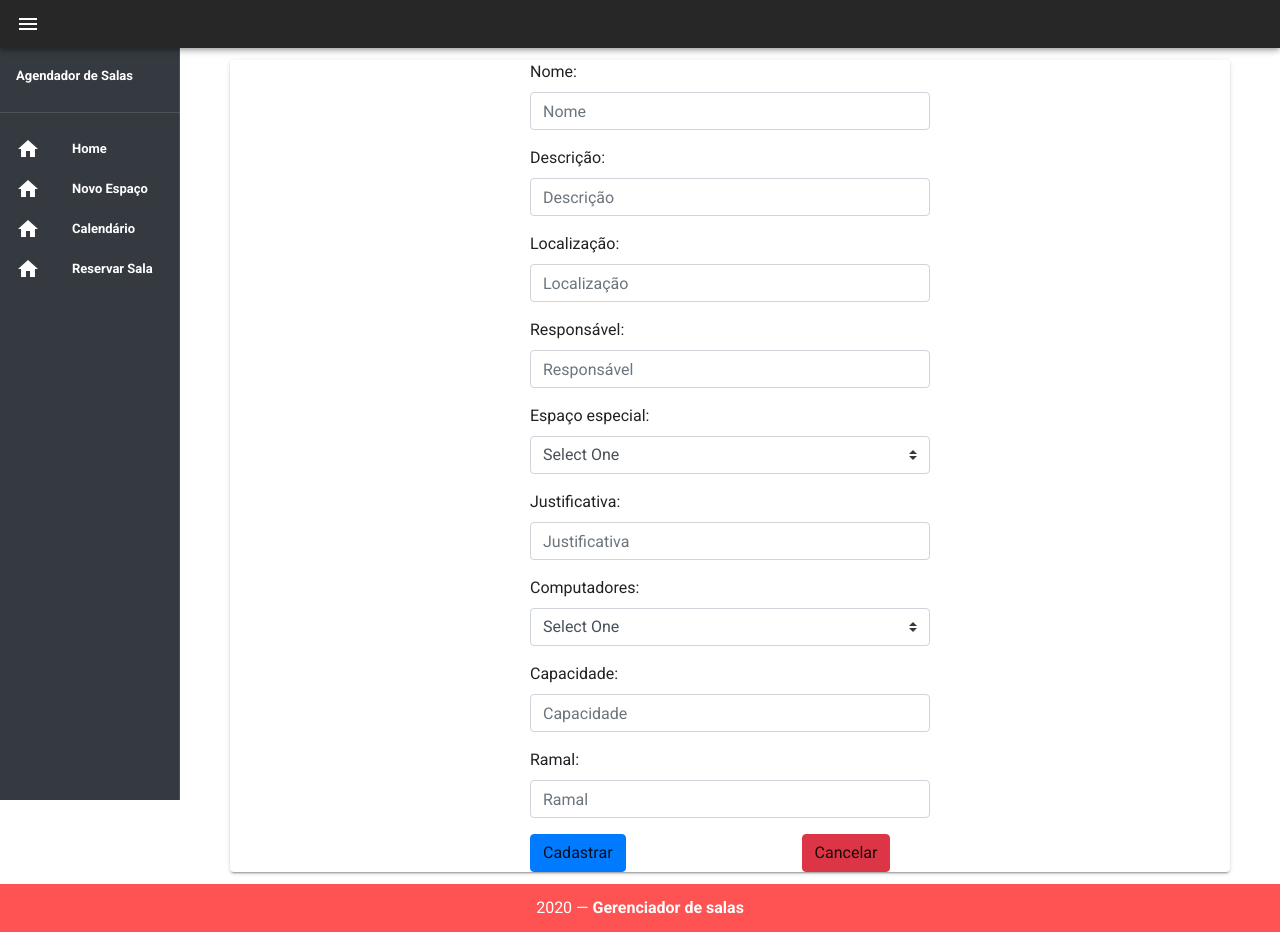
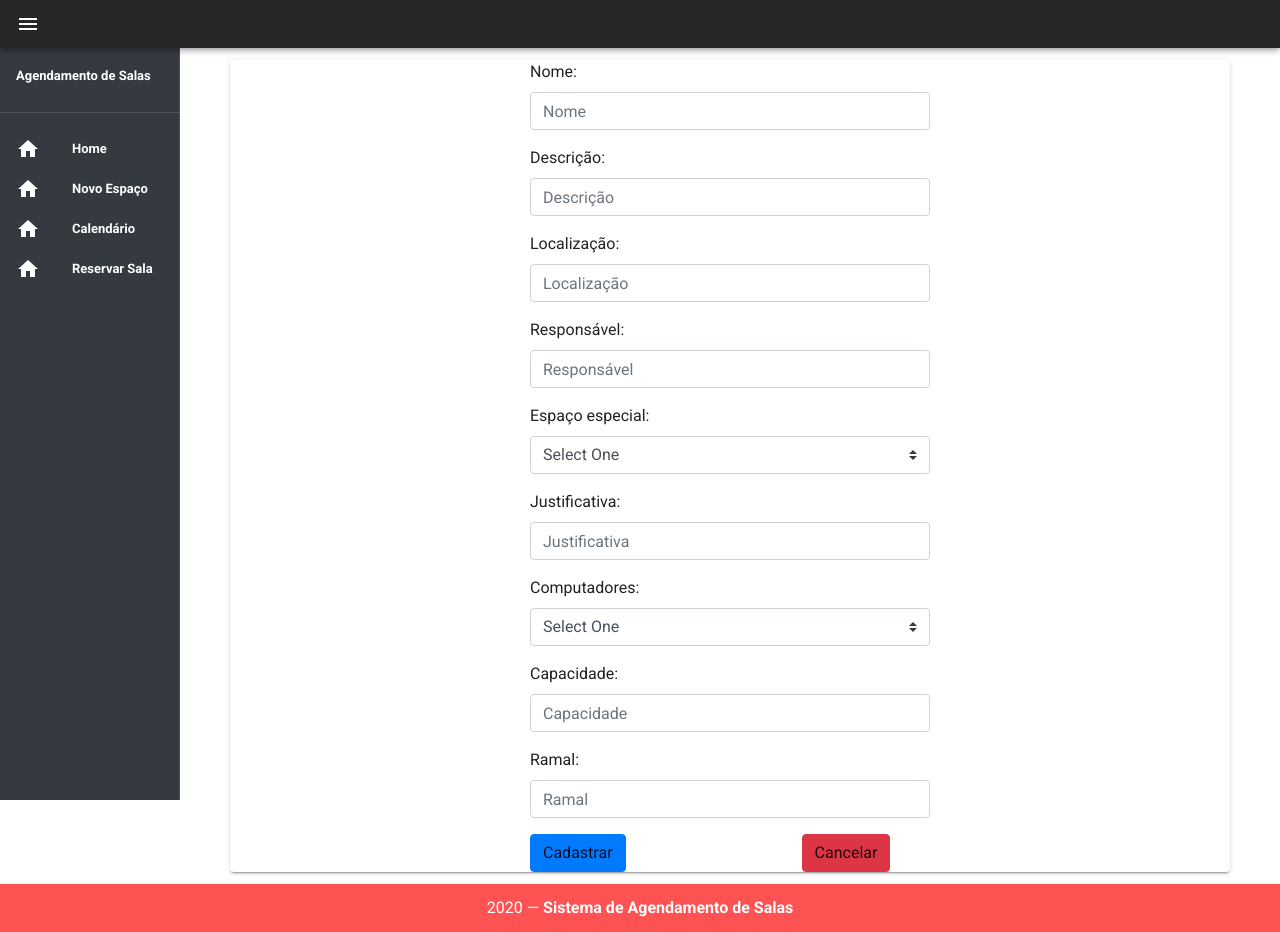
Before and after one commit to BiaChacon/spaces-scheduling, a Vue app in the folder frontend/: page /#/cadastrar-espaco in a window 1280 px wide. Built offline with nearby package versions, Linux system fonts and the light colour scheme.

Commit message:
removing useless code, comments and abstraction of space requisition #3

```diff
--- a/frontend/src/components/AppNavbar.vue
+++ b/frontend/src/components/AppNavbar.vue
@@ -9,7 +9,7 @@
 
           <v-list-item-content>
             <v-list-item-title>
-              <strong>Agendador de Salas</strong>
+              <strong>Agendamento de Salas</strong>
             </v-list-item-title>
           </v-list-item-content>
         </v-list-item>
--- a/frontend/src/components/Footer.vue
+++ b/frontend/src/components/Footer.vue
@@ -2,10 +2,7 @@
   <v-footer padless dark>
     <v-col class="text-center error" cols="12">
       {{ new Date().getFullYear() }} —
-      <strong>Gerenciador de salas</strong>
-      <!-- <v-btn icon>
-        <v-icon>code</v-icon>
-      </v-btn> -->
+      <strong>Sistema de Agendamento de Salas</strong>
     </v-col>
   </v-footer>
 </template>
--- a/frontend/src/views/RegisterSpace.vue
+++ b/frontend/src/views/RegisterSpace.vue
@@ -114,8 +114,9 @@
 </template>
 
 <script>
-import axios from "axios";
-
+// import axios from "axios";
+import ApiService from '../services/ApiService';
+const http = new ApiService('spaces');
 export default {
   data() {
     return {
@@ -147,7 +148,8 @@ export default {
   methods: {
     onSubmit(evt) {
       evt.preventDefault();
-      axios.post("http://localhost:3333/spaces", this.form);
+      // axios.post("http://localhost:3333/spaces", this.form);
+      http.create(this.form);
       alert("Espaço salvo");
       this.$router.push("/");
     },
```
Also changed, not shown: frontend/src/views/SpacesList.vue (+0 -26 lines).
